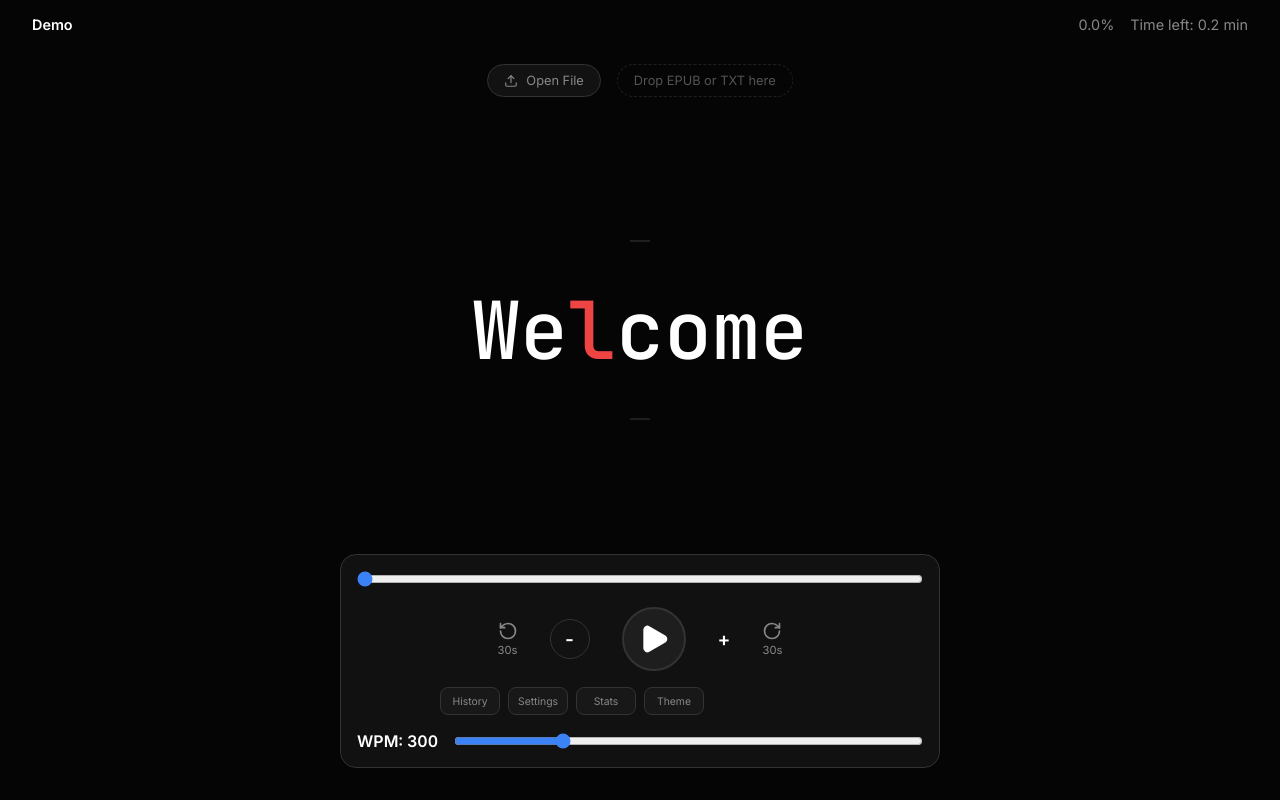
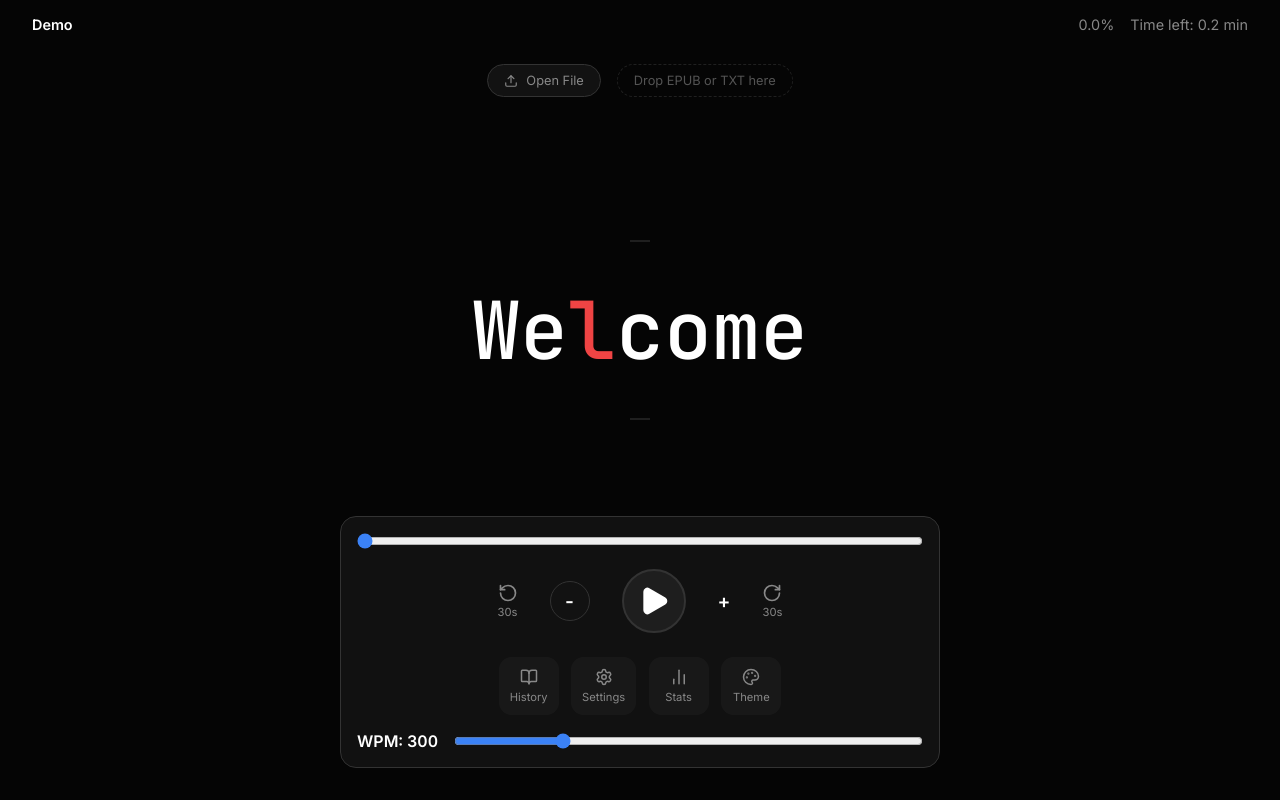
Before and after one commit to ejber-ozkan/FastReader, a React (Vite) app: page / in a window 1280 px wide. Built offline with nearby package versions, Linux system fonts and the light colour scheme.

Commit message:
feat: Implement new `Controls` component including play/pause, WPM adjustment, progress bar, and function buttons.

```diff
--- a/src/components/Controls.module.css
+++ b/src/components/Controls.module.css
@@ -94,26 +94,39 @@
 }
 
 .functionRow {
-    display: grid;
-    grid-template-columns: repeat(6, 1fr);
-    gap: 0.5rem;
+    display: flex;
+    justify-content: center;
+    gap: 0.8rem;
     width: 100%;
-    max-width: 400px;
-    /* Constrain width to roughly match the visual weight of buttons above if needed, or just let it fill */
+    margin-top: 0.5rem;
 }
 
 .functionBtn {
     display: flex;
+    flex-direction: column;
     align-items: center;
     justify-content: center;
-    padding: 0.4rem 0.2rem;
-    font-size: 0.65rem;
+    gap: 0.3rem;
+    padding: 0.6rem;
+    min-width: 60px;
+    font-size: 0.7rem;
     color: var(--color-text-dim);
-    border: 1px solid var(--color-border);
-    border-radius: 0.5rem;
+    border: 1px solid transparent;
+    border-radius: 0.8rem;
     background: rgba(255, 255, 255, 0.03);
     cursor: pointer;
     transition: all var(--transition-fast);
+}
+
+.functionBtn span {
+    font-weight: 500;
+}
+
+.functionBtn:hover {
+    background: var(--color-surface-hover);
+    color: var(--color-text);
+    border-color: var(--color-primary);
+    transform: translateY(-2px);
 }
 
 .functionBtn:hover {
--- a/src/components/Controls.tsx
+++ b/src/components/Controls.tsx
@@ -1,5 +1,5 @@
 import React from 'react';
-import { Play, Pause, RotateCcw, RotateCw } from 'lucide-react';
+import { Play, Pause, RotateCcw, RotateCw, BookOpen, Settings, BarChart2, Palette } from 'lucide-react';
 import styles from './Controls.module.css';
 
 interface ControlsProps {
@@ -82,11 +82,22 @@ export const Controls: React.FC<ControlsProps> = ({
 
             {/* Function Buttons Row */}
             <div className={styles.functionRow}>
-                <button className={styles.functionBtn} title="History" onClick={onHistoryClick}>History</button>
-                <button className={styles.functionBtn} title="Settings" onClick={onSettingsClick}>Settings</button>
-                <button className={styles.functionBtn} title="Statistics" onClick={onStatsClick}>Stats</button>
-                {/* <button className={styles.functionBtn}>Bkmark</button> REMOVED */}
-                <button className={styles.functionBtn} title="Themes" onClick={onThemeClick}>Theme</button>
+                <button className={styles.functionBtn} title="History" onClick={onHistoryClick}>
+                    <BookOpen size={18} />
+                    <span>History</span>
+                </button>
+                <button className={styles.functionBtn} title="Settings" onClick={onSettingsClick}>
+                    <Settings size={18} />
+                    <span>Settings</span>
+                </button>
+                <button className={styles.functionBtn} title="Statistics" onClick={onStatsClick}>
+                    <BarChart2 size={18} />
+                    <span>Stats</span>
+                </button>
+                <button className={styles.functionBtn} title="Themes" onClick={onThemeClick}>
+                    <Palette size={18} />
+                    <span>Theme</span>
+                </button>
             </div>
 
             {/* WPM Control */}
```
